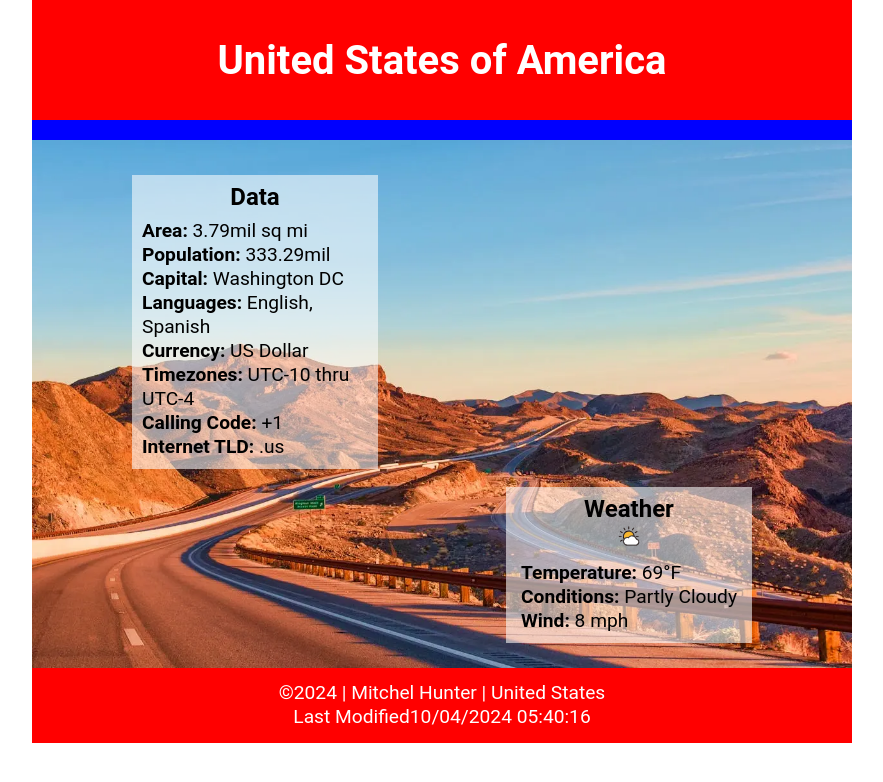
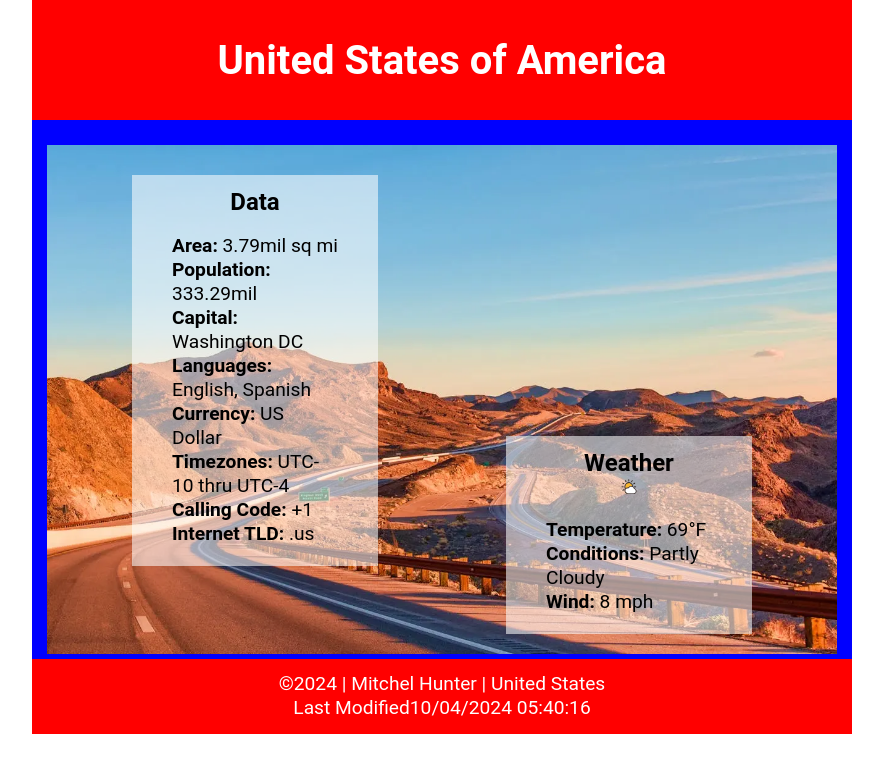
Before and after one commit to utahphotohunter/wdd131, a plain HTML site: page place.html in a window 1280 px wide. Shown: the whole page, without its empty margins (198-1081 px from the left). Drawn offline with Linux system fonts and the light colour scheme.

Commit message:
fixed errors in css for place project

```diff
--- a/styles/place-large.css
+++ b/styles/place-large.css
@@ -37,7 +37,7 @@ html {
 }
 
 .container {
-    padding: 5px, 15px;
+    padding: 5px 15px;
     overflow: auto;
     margin: auto;
 }
--- a/styles/place.css
+++ b/styles/place.css
@@ -36,7 +36,7 @@ html {
 }
 
 .container {
-    padding: 5px, 15px;
+    padding: 5px 15px;
     overflow: auto;
     margin: auto;
 }
```
